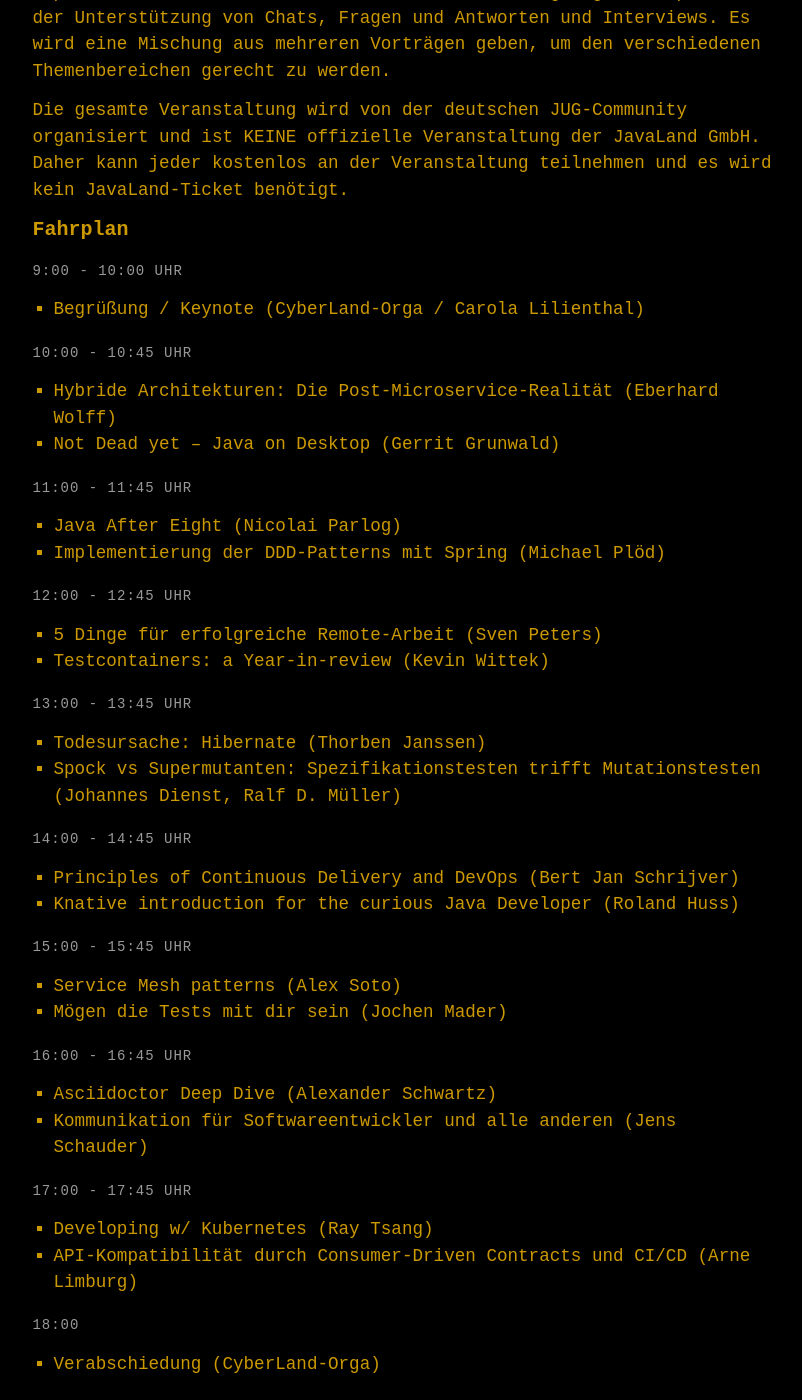
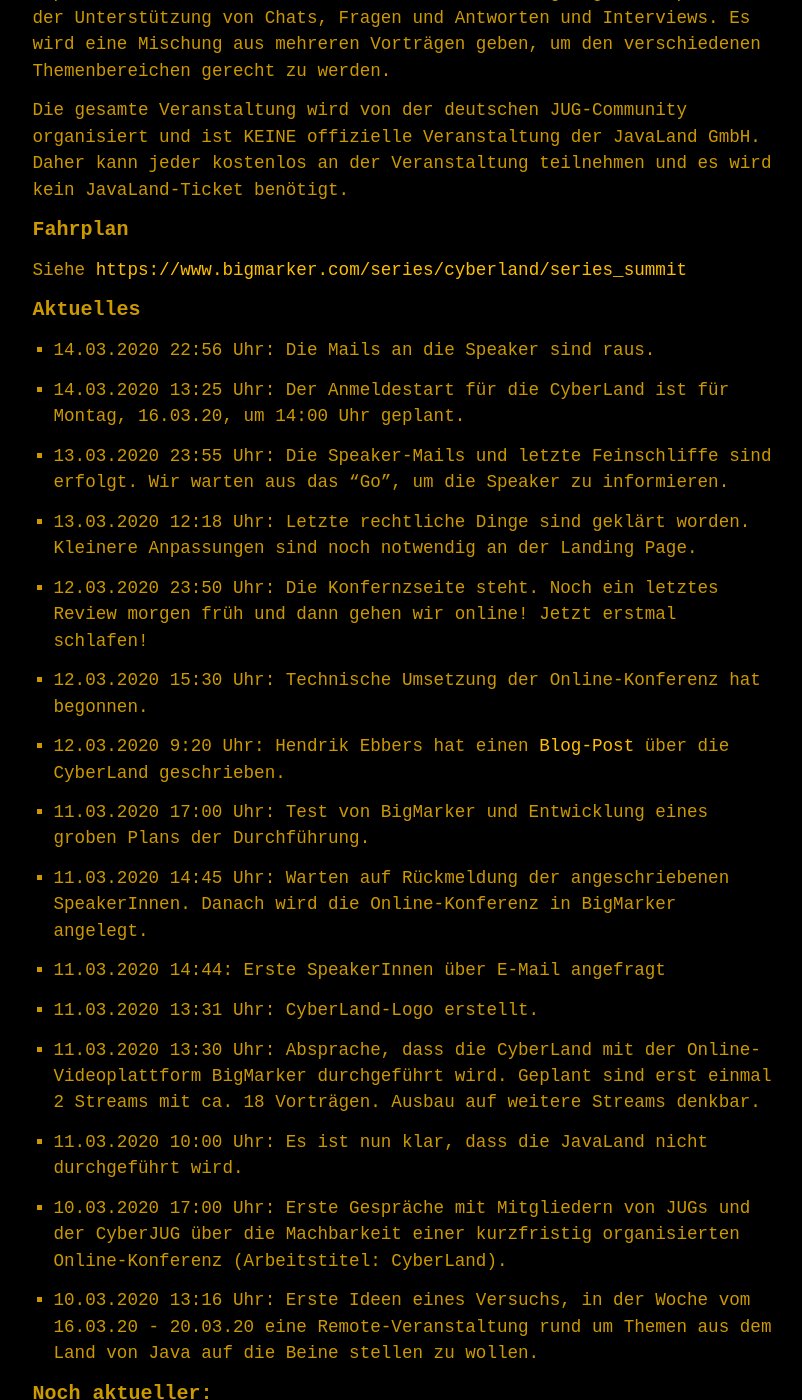
Before and after one commit to cyberjug/website, a Jekyll site: the page built from docs/cyberland/cyberland2020.md, in a window 1280 px wide and 1400 px high, scrolled down 982 px. Shown: the whole window, without its empty margins (234-1036 px from the left). Built offline with Jekyll 4.4.1, drawn with Linux system fonts in a browser that asks for light colours; some web fonts are replaced; some of the changed text lies outside the part shown.

Commit message:
remove agenda and add news

```diff
--- a/docs/cyberland/cyberland2020.md
+++ b/docs/cyberland/cyberland2020.md
@@ -35,51 +35,14 @@
 
 ### Fahrplan
 
-<span class="post-meta">9:00 - 10:00 Uhr</span><br/>
-- Begrüßung / Keynote (CyberLand-Orga / Carola Lilienthal)
-
-<span class="post-meta">10:00 - 10:45 Uhr</span><br/>
-- Hybride Architekturen: Die Post-Microservice-Realität (Eberhard Wolff)
-- Not Dead yet – Java on Desktop (Gerrit Grunwald)
-
-<span class="post-meta">11:00 - 11:45 Uhr</span><br/>
-- Java After Eight (Nicolai Parlog)
-- Implementierung der DDD-Patterns mit Spring (Michael Plöd)
-
-<span class="post-meta">12:00 - 12:45 Uhr</span><br/>
-- 5 Dinge für erfolgreiche Remote-Arbeit (Sven Peters)
-- Testcontainers: a Year-in-review (Kevin Wittek)
-
-<span class="post-meta">13:00 - 13:45 Uhr</span><br/>
-- Todesursache: Hibernate (Thorben Janssen)
-- Spock vs Supermutanten: Spezifikationstesten trifft Mutationstesten (Johannes Dienst, Ralf D. Müller)
-
-<span class="post-meta">14:00 - 14:45 Uhr</span><br/>
-- Principles of Continuous Delivery and DevOps (Bert Jan Schrijver)
-- Knative introduction for the curious Java Developer (Roland Huss)
-
-<span class="post-meta">15:00 - 15:45 Uhr</span><br/>
-- Service Mesh patterns (Alex Soto)
-- Mögen die Tests mit dir sein (Jochen Mader)
-
-<span class="post-meta">16:00 - 16:45 Uhr</span><br/>
-- Asciidoctor Deep Dive (Alexander Schwartz)
-- Kommunikation für Softwareentwickler und alle anderen (Jens Schauder)
-
-<span class="post-meta">17:00 - 17:45 Uhr</span><br/>
-- Developing w/ Kubernetes (Ray Tsang)
-- API-Kompatibilität durch Consumer-Driven Contracts und CI/CD (Arne Limburg)
-
-<span class="post-meta">18:00</span><br/>
-- Verabschiedung (CyberLand-Orga)
-
-<br/>
-<small class="post-meta">Stand 13.03.20 14:00 Uhr</small>
-<br/>
-<br/>
+Siehe <https://www.bigmarker.com/series/cyberland/series_summit>
 
 
 ### Aktuelles
+
+* 14.03.2020 22:56 Uhr: Die Mails an die Speaker sind raus.
+
+* 14.03.2020 13:25 Uhr: Der Anmeldestart für die CyberLand ist für Montag, 16.03.20, um 14:00 Uhr geplant.
 
 * 13.03.2020 23:55 Uhr: Die Speaker-Mails und letzte Feinschliffe sind erfolgt. Wir warten aus das "Go", um die Speaker zu informieren.
 
```
